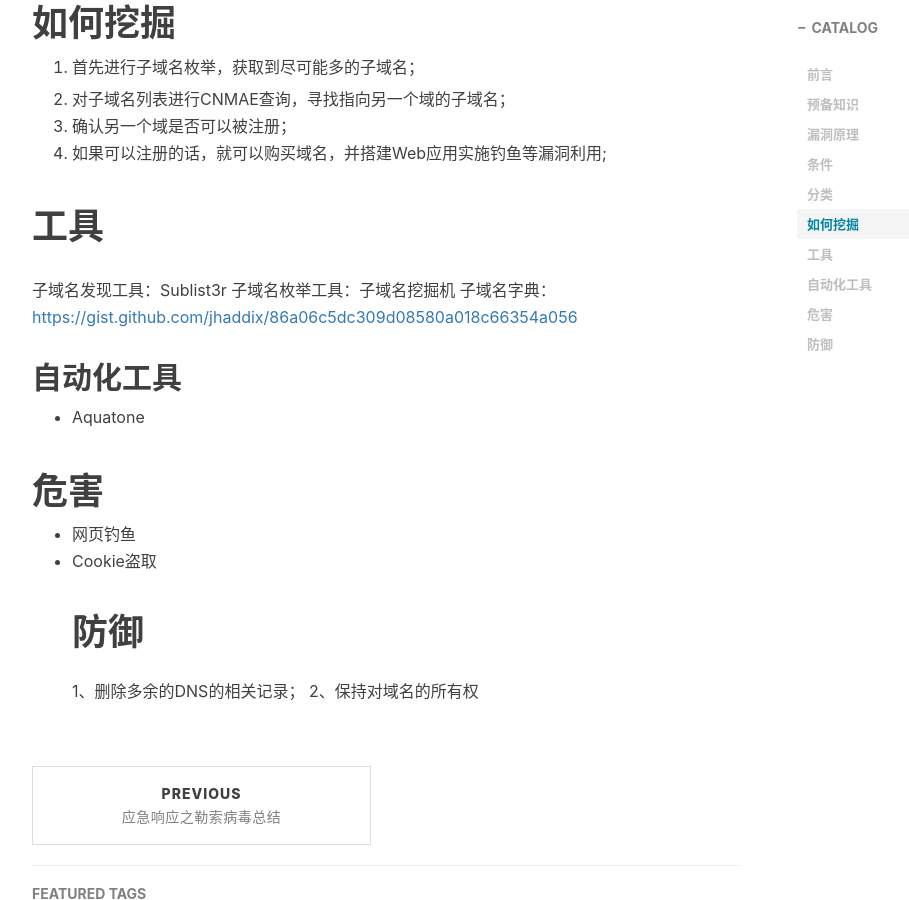
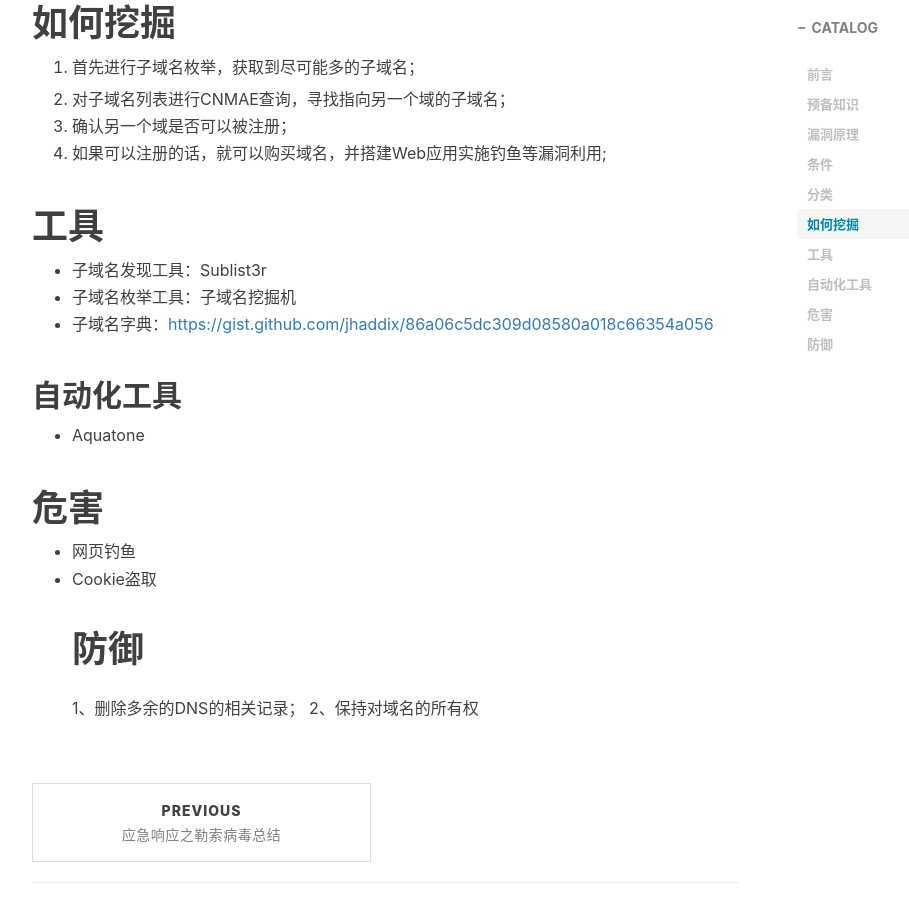
Before and after one commit to FiveAourThe/FiveAourThe.github.io, a Jekyll site: the page built from _posts/2019-09-30-子域名接管漏洞.md, in a window 1280 px wide and 900 px high, scrolled down 2695 px. Shown: the whole window, without its empty margins (233-1142 px from the left). Built offline with Jekyll 4.4.1, drawn with Linux system fonts in a browser that asks for light colours; nearby versions of some CDN libraries; comment, search, counter and statistics services are not loaded.

```diff
--- a/_posts/2019-09-30-子域名接管漏洞.md
+++ b/_posts/2019-09-30-子域名接管漏洞.md
@@ -58,9 +58,10 @@ tags:
 4. 如果可以注册的话，就可以购买域名，并搭建Web应用实施钓鱼等漏洞利用;
 
 # 工具
-子域名发现工具：Sublist3r
-子域名枚举工具：子域名挖掘机
-子域名字典：[https://gist.github.com/jhaddix/86a06c5dc309d08580a018c66354a056](https://gist.github.com/jhaddix/86a06c5dc309d08580a018c66354a056)
+- 子域名发现工具：Sublist3r
+- 子域名枚举工具：子域名挖掘机
+- 子域名字典：[https://gist.github.com/jhaddix/86a06c5dc309d08580a018c66354a056](https://gist.github.com/jhaddix/86a06c5dc309d08580a018c66354a056)
+
 ## 自动化工具
 * Aquatone
 
```
